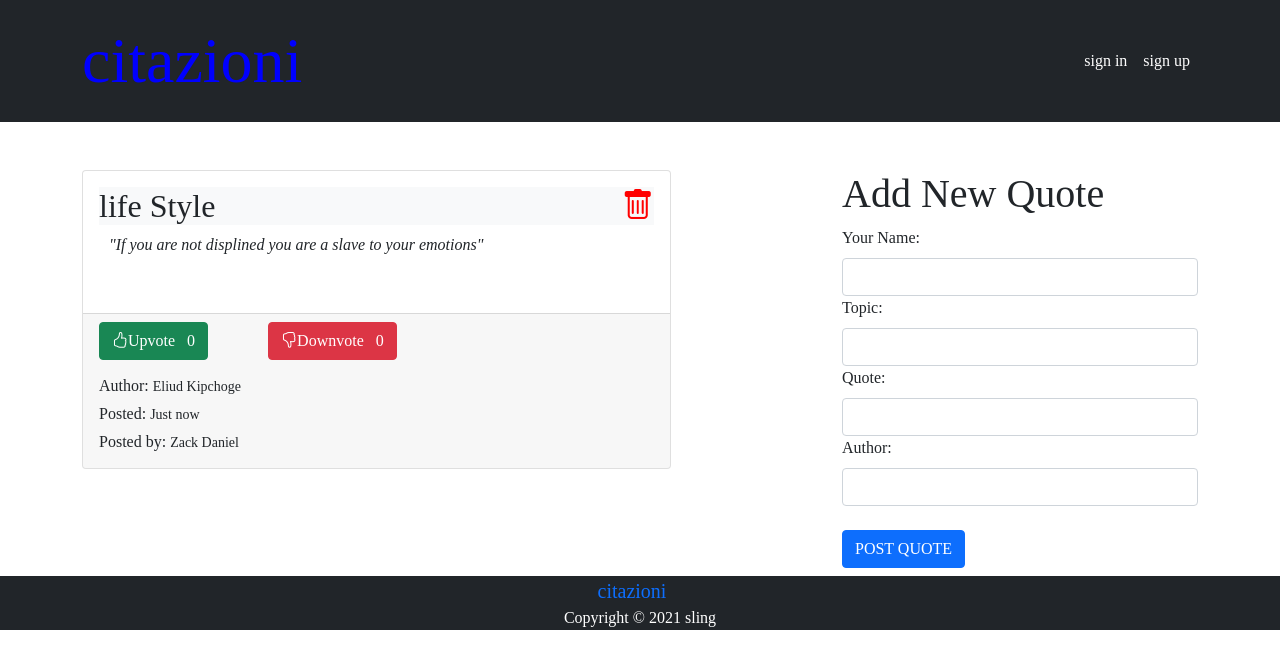
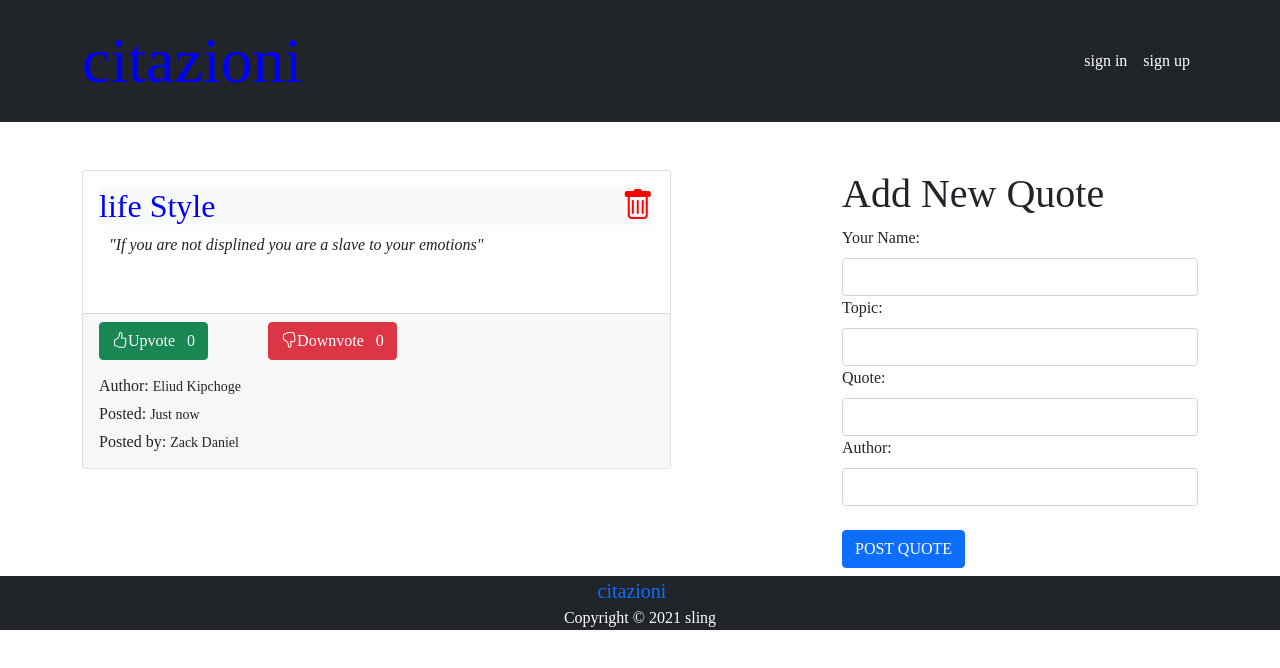
Before and after one commit to sling254/Quote-ratings, an Angular app: page / in a window 1280 px wide. Shown: the top 668 px of the page. Built offline with nearby package versions, Linux system fonts and the light colour scheme; a web font is replaced by a local one.

Commit message:
add highlght quote directive

```diff
--- a/src/app/app.module.ts
+++ b/src/app/app.module.ts
@@ -11,6 +11,7 @@ import { QuoteFormComponent } from './components/quote-form/quote-form.component
 import { QuoteDetailsComponent } from './components/quote-details/quote-details.component';
 import { DeleteBtnComponent } from './components/delete-btn/delete-btn.component';
 import { TimePipe } from './time.pipe';
+import { HighlightquoteDirective } from './highlightquote.directive';
 
 @NgModule({
   declarations: [
@@ -21,7 +22,8 @@ import { TimePipe } from './time.pipe';
     QuoteFormComponent,
     QuoteDetailsComponent,
     DeleteBtnComponent,
-    TimePipe
+    TimePipe,
+    HighlightquoteDirective
   ],
   imports: [
     BrowserModule,
--- a/src/app/components/quote-details/quote-details.component.html
+++ b/src/app/components/quote-details/quote-details.component.html
@@ -1,7 +1,7 @@
 <button id="upvote" class="btn btn-success"(click)="onUpVote()"><i class="bi bi-hand-thumbs-up"></i>Upvote &nbsp; {{upvote}}</button>
 <button class="btn btn-danger" (click)="onDownVote()"><i class="bi bi-hand-thumbs-down"></i>Downvote &nbsp; {{downvote}}</button>
 
-<div id="post-details" class="mt-3">
+<div id="post-details"  class="mt-3">
     <h6>Author: <small>{{quote.author}}</small></h6>
     <h6>Posted: <small>{{quote.date | time}}</small></h6>
     <h6>Posted by: <small>{{quote.name}}</small></h6>
--- a/src/app/components/quote/quote.component.html
+++ b/src/app/components/quote/quote.component.html
@@ -4,11 +4,11 @@
             <ng-container *ngFor="let quote of quotes; let i = index ">
                 <div class="card mb-3" style="width:80%" >
                     <div class="card-body">
-                        <h2 class="card-title bg-light ">{{quote.topic}} <app-delete-btn (deleteQuote)='deleteTheQuote($event, i)'></app-delete-btn></h2>
+                        <h2 class="card-title bg-light " appHighlightquote>{{quote.topic}} <app-delete-btn (deleteQuote)='deleteTheQuote($event, i)'></app-delete-btn></h2>
                         <p class="card-text" id="quote">"{{quote.quote}}"</p> <br>
                     </div>
                     <div class="card-footer">
-                        <app-quote-details [quote]='quote' ></app-quote-details>
+                        <app-quote-details [quote]='quote'  ></app-quote-details>
                     </div>
                 </div>
             </ng-container>
--- /dev/null
+++ b/src/app/highlightquote.directive.ts
@@ -0,0 +1,12 @@
+import { Directive, ElementRef } from '@angular/core';
+
+@Directive({
+  selector: '[appHighlightquote]'
+})
+export class HighlightquoteDirective {
+
+  constructor(private el:ElementRef) {
+    el.nativeElement.style.color = "blue"
+   }
+
+}
```
Also changed, not shown: 1 other file (tests, documents, lock files or other folders).
